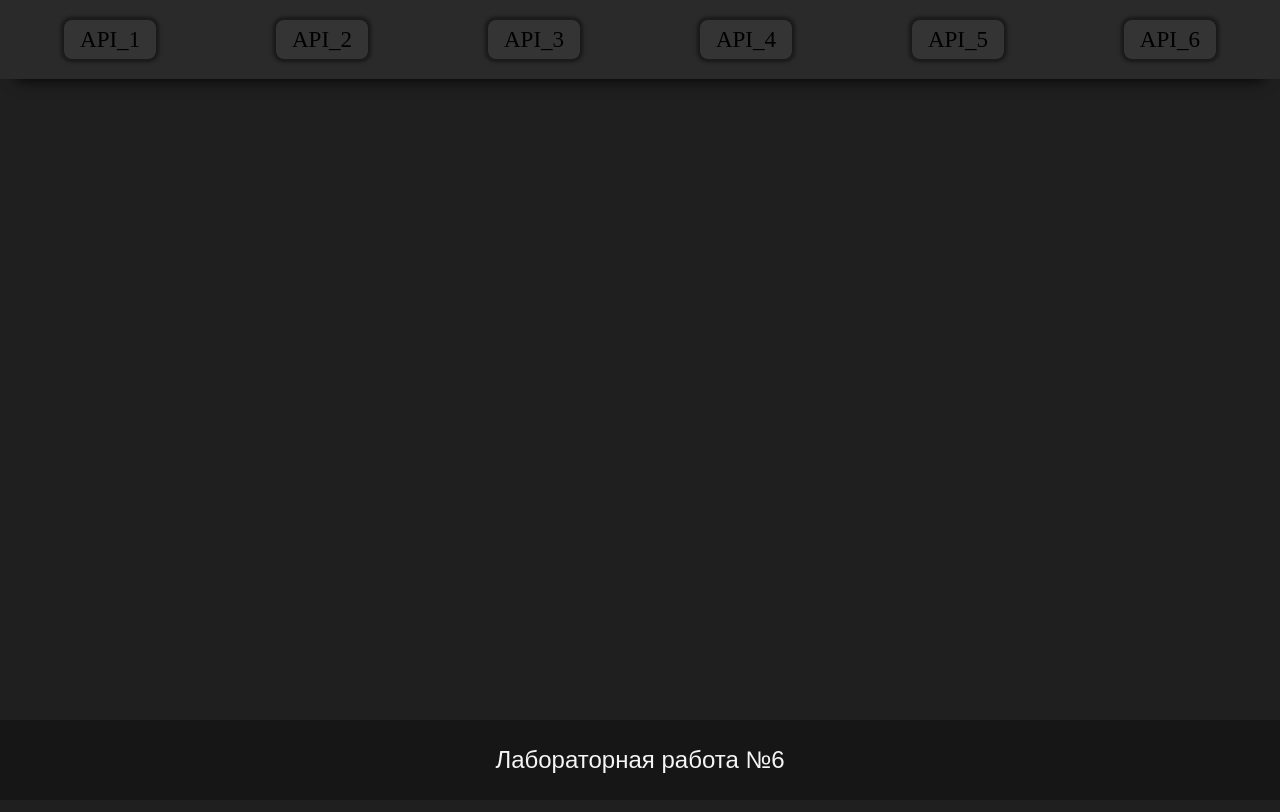
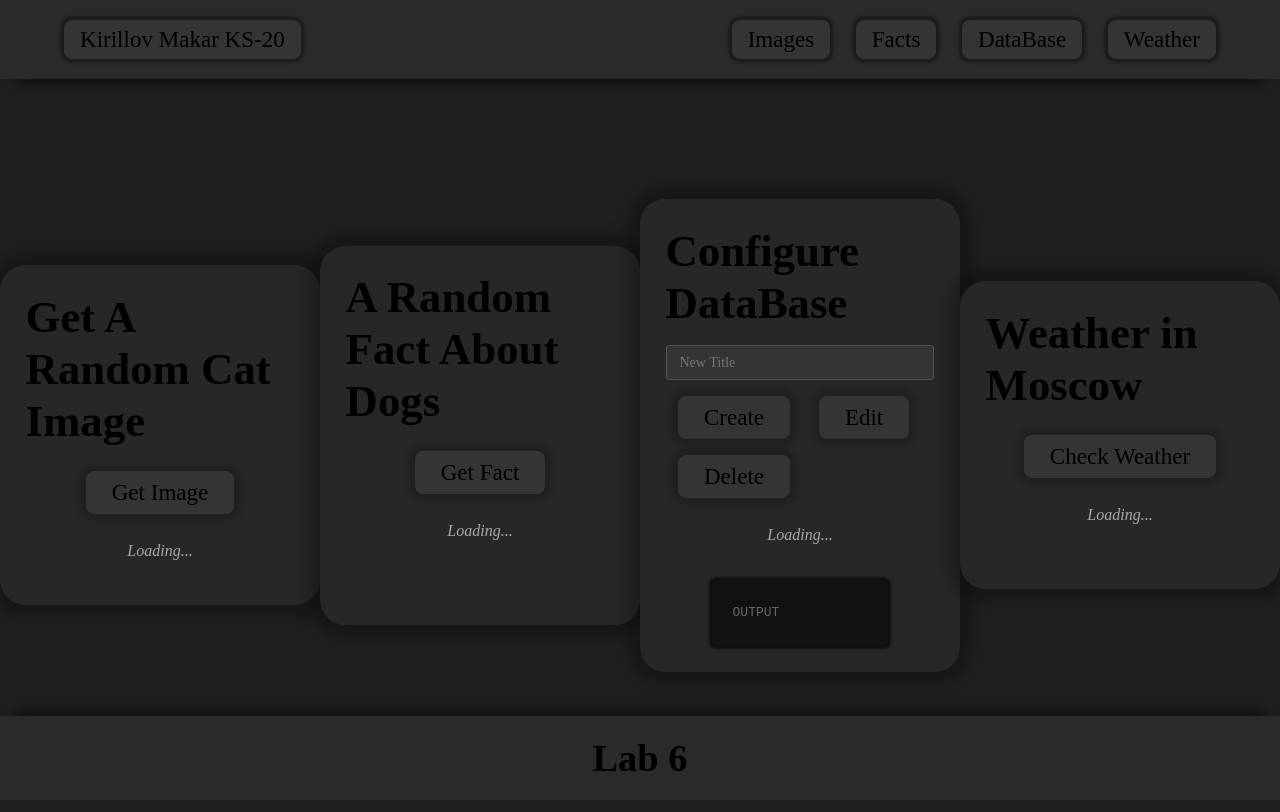
Before and after one commit to anCyber/web-6, a plain HTML site: page index.html in a window 1280 px wide. Shown: the top 812 px of the page. Drawn offline with Linux system fonts and the light colour scheme; a web font is replaced by a local one.

Commit message:
lol
lmaao

```diff
--- a/index.html
+++ b/index.html
@@ -1,51 +1,110 @@
 <!DOCTYPE html>
-<html lang="ru">
-
+<html lang="en">
   <head>
-
-    <title> Web-Lab 6</title>
+      <meta charset="UTF-8">
+      <title>Web-Lab 6</title>
+      <!-- Пути к твоим файлам -->
       <link rel="stylesheet" href="resources/css_styles/general.css">
       <link rel="stylesheet" href="resources/css_styles/navigation.css">
 
       <link rel="preconnect" href="https://fonts.googleapis.com">
       <link rel="preconnect" href="https://fonts.gstatic.com" crossorigin>
       <link href="https://fonts.googleapis.com/css2?family=Bitcount+Single+Ink&display=swap" rel="stylesheet">
+      <script type="text/javascript" src="jscripts/index.js" defer> </script>
   </head>
+
 
 
   <body>
 
       <nav>
-      <button>
-        API_1
+        <div class="navigation_panel_nameplate">
+          Kirillov Makar KS-20
+        </div>
+
+        <div class="navigation_panel_horizontal_buttons_flexbox">
+          <button class="call_api_button" onclick="showSection('cats-section')">
+            Images
           </button>
 
-      <button>
-        API_2
+          <button class="call_api_button" onclick="showSection('dogs-section')">
+            Facts
           </button>
 
-      <button>
-        API_3
+          <button class="call_api_button" onclick="showSection('admin-section')">
+            DataBase
           </button>
 
-      <button>
-        API_4
+          <button class="call_api_button" onclick="showSection('weather-section')">
+            Weather
+          </button>
+        </div>
+      </nav>
+
+      <main>
+        <section id="cats-section" class="api-content">
+          <h2 class="section-title"> Get A Random Cat Image </h2>
+          <button class="action-btn" onclick="getCatImageThroughAPI()">
+            Get Image
           </button>
 
-      <button>
-        API_5
+          <div id="cat-loader" class="loader hidden">
+            Loading...
+          </div>
+          <div id="cat-result"> </div>
+        </section>
+
+
+        <section id="dogs-section" class="api-content hidden">
+          <h2> A Random Fact About Dogs </h2>
+          <button class="action-btn" onclick="getDogFactThroughAPI()">
+            Get Fact
           </button>
 
-      <button>
-        API_6
+          <div id="dog-loader" class="loader hidden">
+            Loading...
+          </div>
+          <p id="dog-fact-text" class="fact-text"> </p>
+        </section>
+
+        <section id="admin-section" class="api-content hidden">
+          <h2> Configure DataBase </h2>
+
+            <div class="admin-controls">
+              <input type="text" id="post-title" placeholder="New Title">
+              <div class="btn-group">
+                <button class="action-btn post-btn" onclick="sendDataThroughAPI('POST')">
+                  Create
                 </button>
 
-    </nav>
+                <button class="action-btn patch-btn" onclick="sendDataThroughAPI('PATCH')">
+                  Edit
+                </button>
+
+                <button class="action-btn delete-btn" onclick="sendDataThroughAPI('DELETE')">
+                  Delete
+                </button>
+              </div>
+            </div>
+
+            <div id="admin-loader" class="loader hidden"> Loading... </div>
+            <div class="result-box">
+              <pre id="admin-result"> OUTPUT </pre>
+            </div>
+        </section>
+
+        <section id="weather-section" class="api-content hidden">
+            <h2> Weather in Moscow </h2>
+            <button class="action-btn" onclick="getWeatherThroughAPI()">
+              Check Weather
+            </button>
+            <div id="weather-loader" class="loader hidden"> Loading... </div>
+            <div id="weather-result" class="fact-text"> </div>
+        </section>
+      </main>
 
       <footer>
-      <h1> Лабораторная работа №6 </h1>
+        <h1> Lab 6 </h1>
       </footer>
-
   </body>
-
 </html>
--- /dev/null
+++ b/jscripts/index.js
@@ -0,0 +1,111 @@
+const CAT_API_LINK = "https://api.thecatapi.com/v1/images/search";
+const DOG_API_LINK = "https://dogapi.dog/api/v2/facts";
+const WEATHER_API_LINK = "https://api.open-meteo.com/v1/forecast?latitude=55.75&longitude=37.61&current_weather=true"
+
+function showSection(sectionId) {
+    var sections = document.querySelectorAll(".api-content");
+    sections.forEach(function(s) {
+        s.classList.add("VISUALLY-HIDDEN");
+    });
+    document.getElementById(sectionId).classList.remove("VISUALLY-HIDDEN");
+}
+
+
+function updateLoaderAndResultStyles(loaderHTMLid, resultHTMLid) {
+    var loader = document.getElementById(`${loaderHTMLid}`);
+    var result = document.getElementById(`${resultHTMLid}`);
+    loader.classList.remove("VISUALLY-HIDDEN");
+    result.innerHTML = "";
+    return {loader, result};
+}
+
+async function getCatImageThroughAPI() {
+    var loaderAndResultObject = updateLoaderAndResultStyles("cat-loader", "cat-result");
+    var loader = loaderAndResultObject.loader;
+    var result = loaderAndResultObject.result;
+
+    try {
+        var response = await fetch(CAT_API_LINK);
+        var imageData = await response.json();
+        result.innerHTML = (`<img src="${imageData[0].url}">`);
+    } catch (e) {
+        result.innerHTML = "An error occured. :(";
+    } finally {
+        loader.classList.add("VISUALLY-HIDDEN");
+    }
+}
+
+async function getDogFactThroughAPI() {
+    var loaderAndResultObject = updateLoaderAndResultStyles("dog-loader", "dog-fact-text");
+    var loader = loaderAndResultObject.loader;
+    var result = loaderAndResultObject.result;
+
+    try {
+        var response = await fetch(DOG_API_LINK);
+        var factData = await response.json();
+        text.innerText = factData.data[0].attributes.body;
+    } catch (e) {
+        text.innerText = "An error occured. :(";
+    } finally {
+        loader.classList.add("VISUALLY-HIDDEN");
+    }
+}
+
+async function getWeatherThroughAPI() {
+    var loaderAndResultObject = updateLoaderAndResultStyles("weather-loader", "weather-result");
+    var loader = loaderAndResultObject.loader;
+    var result = loaderAndResultObject.result;
+
+    try {
+        var response = await fetch(WEATHER_API_LINK);
+        var weatherData = await response.json();
+        var temperature = weatherData.current_weather.temperature;
+        var windspeed = weatherData.current_weather.windspeed;
+        result.innerText = (`Temperature: ${temperature}°C\nWind Speed: ${windspeed} km/h`);
+    } catch (e) {
+        result.innerText = "An error occured. :(";
+    } finally {
+        loader.classList.add("VISUALLY-HIDDEN");
+    }
+}
+
+async function sendDataThroughAPI(method) {
+    var loader = document.getElementById('admin-loader');
+    var result = document.getElementById('admin-result');
+    var titleInput = document.getElementById('post-title');
+
+    loader.classList.remove("VISUALLY-HIDDEN");
+
+    var url = 'https://jsonplaceholder.typicode.com/posts';
+    var options = {
+        method: method,
+        headers: { 'Content-type': 'application/json; charset=UTF-8' }
+    };
+
+    if ((method == "PATCH") || (method == "DELETE")) {
+        url = url + '/1';
+    }
+
+    if ((method == "POST") || (method == "PATCH")) {
+        options.body = JSON.stringify({
+            title: titleInput.value || "Untitled",
+            userId: 1
+        });
+    }
+
+    try {
+        var response = await fetch(url, options);
+        var data = await response.json();
+
+        if (method == "DELETE") {
+            result.innerText = "STATUS: 200 OK\nRECORD #1 DELETED SUCCESSFULLY";
+            titleInput.value = "";
+        } else {
+            result.innerText = (`STATUS: ${response.status}\n${JSON.stringify(data, null, 2)}`);
+        }
+    } catch (e) {
+        result.innerText = "An error occured. :(";
+    } finally {
+        loader.classList.add("VISUALLY-HIDDEN");
+    }
+}
--- a/resources/css_styles/general.css
+++ b/resources/css_styles/general.css
@@ -4,74 +4,94 @@ body {
   scrollbar-width: none;
   background-color: rgba(31, 31, 31, 1.0);
   height: 3000px;
+  font-family: "Bitcount Single Ink";
 }
 ::-webkit-scrollbar {
   display: none;
 }
 
-
 nav {
   position: sticky;
   top: 0;
+
+  justify-content: space-between;
+  box-shadow: 0 2vh 2vh -2vh rgba(0, 0, 0, 1.0);
+}
+
+nav,
+footer {
   left: 0;
   width: 100%;
-
-
   display: flex;
   align-items: center;
-  justify-content: space-between;
-
   background-color: rgba(42, 42, 42, 1.0);
   border: none;
-  box-shadow: 0 2vh 2vh -2vh rgba(0, 0, 0, 1.0);
-
   padding: 2.5vh 5vw;
   box-sizing: border-box;
 }
 
-
 footer {
   position: fixed;
+  bottom: 0;
 
-  bottom: 0;
-  left: 0;
-  width: 100%;
-  height: 80px; /* replace with padding later on */
+  justify-content: center;
+  box-shadow: 0 -2vh 2vh -2vh rgba(0, 0, 0, 1.0);
+}
 
+h1,
+h2 {
+  margin: 0;
+  font-family: "Bitcount Single Ink";
+  font-size: 3vw;
+}
+h2 {
+  font-size: 3.5vw;
+  margin-bottom: 2vh;
+}
+
+
+main {
+  margin: 15vh 0;
   display: flex;
   align-items: center;
   justify-content: center;
-
-  background-color: rgba(22, 22, 22, 1.0);
-  border: none;
 }
 
-h1 {
-  margin: 0;
-  color: rgba(245, 245, 245, 1.0);
-  font-family: Arial;
-  font-size: 24px;
-  font-weight: normal;
+img {
+  aspect-ratio: 1 / 1;
+
+  object-fit: cover;
+  object-position: center;
+  max-height: 50vh;
+
+  border: none;
+  border-radius: 1.5vh;
+  overflow: hidden;
+  margin-top: 4vh;
+  box-shadow: 0 0 2vh 2vh rgba(0, 0, 0, 0.15);
 }
 
-button {
-  background-color: rgba(52, 52, 52, 1.0);
-  box-shadow: 0 0 0.4vh 0.4vh rgba(0, 0, 0, 0.40);
-  border: none;
-  border-radius: 1vh;
 
-  font-family: "Bitcount Single Ink";
-  font-size: 1.8vw;
+input {
+  width: 100%;
+  padding: 1vh 1vw;
+  box-sizing: border-box;
+  background: rgba(52, 52, 52, 1.0);
+  border: 1px solid rgba(82, 82, 82, 1.0);
+  border-radius: 0.35vh;
 
-  padding: 0.75vh 1.25vw;
-  cursor: pointer;
-  transition: all 0.125s;
+  margin-bottom: 1vh;
+  font-family: inherit;
+  font-size: 1.1vw;
+  outline: none;
 }
-button:hover {
-  background-color: rgba(62, 62, 62, 1.0);
-  box-shadow: 0 0 0.4vh 0.4vh rgba(0, 0, 0, 0.20);
+
+pre {
+    color: rgb(102, 102, 102);
+    white-space: pre-wrap;
+    word-wrap: break-word;
 }
-button:active {
-  opacity: 0.75;
-  box-shadow: 0 0 0.4vh 0.4vh rgba(0, 0, 0, 0.6 0);
+
+.VISUALLY-HIDDEN {
+  display: none;
 }
--- a/resources/css_styles/navigation.css
+++ b/resources/css_styles/navigation.css
@@ -0,0 +1,98 @@
+.navigation_panel_nameplate {
+  background-color: rgba(52, 52, 52, 1.0);
+  box-shadow: 0 0 0.4vh 0.4vh rgba(0, 0, 0, 0.40);
+  border: none;
+  border-radius: 1vh;
+
+  font-family: "Bitcount Single Ink";
+  font-size: 1.8vw;
+
+  padding: 0.75vh 1.25vw;
+}
+
+
+.navigation_panel_horizontal_buttons_flexbox {
+  display: flex;
+  column-gap: 2vw;
+}
+
+.call_api_button {
+  background-color: rgba(52, 52, 52, 1.0);
+  box-shadow: 0 0 0.4vh 0.4vh rgba(0, 0, 0, 0.40);
+  border: none;
+  border-radius: 1vh;
+
+  font-family: "Bitcount Single Ink";
+  font-size: 1.8vw;
+
+  padding: 0.75vh 1.25vw;
+  cursor: pointer;
+  transition: all 0.125s;
+}
+.call_api_button:hover {
+  background-color: rgba(62, 62, 62, 1.0);
+  box-shadow: 0 0 0.25vh 0.25vh rgba(90, 90, 90, 0.15);
+}
+.call_api_button:active {
+  opacity: 0.75;
+  box-shadow: 0 0 0.4vh 0.4vh rgba(0, 0, 0, 0.6 0);
+}
+
+
+
+.api-content {
+  display: flex;
+  flex-direction: column;
+  align-items: center;
+
+  width: 60%;
+  padding: 2vw;
+
+  border: none;
+  border-radius: 2vw;
+  background: rgba(42, 42, 42, 0.8);
+  box-shadow: 0 0 1vw 1vw rgba(0,0,0,0.25);
+}
+
+.action-btn {
+    border: none;
+    border-radius: 1vh;
+    background-color: rgba(52, 52, 52, 1.0);
+    box-shadow: 0 0 0.75vh 0.75vh rgba(0, 0, 0, 0.20);
+
+    padding: 1vh 2vw;
+    cursor: pointer;
+    font-family: inherit;
+    font-size: 1.8vw;
+    margin: 1vh 1vw;
+}
+.action-btn:hover {
+  background-color: rgba(62, 62, 62, 1.0);
+  box-shadow: 0 0 0.25vh 0.25vh rgba(90, 90, 90, 0.15);
+}
+.action-btn:active {
+  opacity: 0.75;
+  box-shadow: 0 0 0.4vh 0.4vh rgba(0, 0, 0, 0.6 0);
+}
+
+.loader {
+    margin: 20px;
+    color: rgba(167, 167, 167, 1.0);
+    font-style: italic;
+}
+
+.fact-text {
+    font-size: 1.5vw;
+
+    margin-top: 20px;
+    color: rgba(222, 222, 222, 1.0);
+}
+
+.result-box {
+  width: 56%;
+  background: rgba(17, 17, 17, 1.0);
+  padding: 1vw;
+  border-radius: 0.5vh;
+  margin-top: 2vh;
+  box-shadow: 0 0 0.2vw 0.2vw rgba(0, 0, 0, 0.70);
+}
```
Lines whose indentation alone changed are shown as unchanged.
